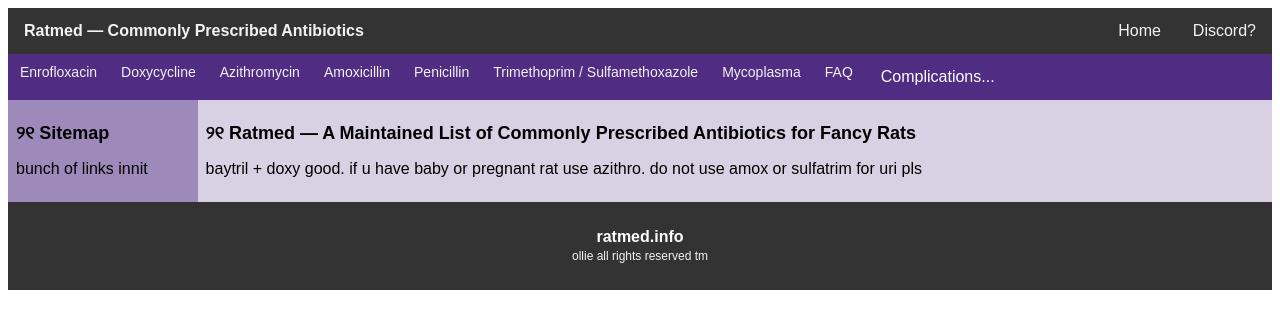
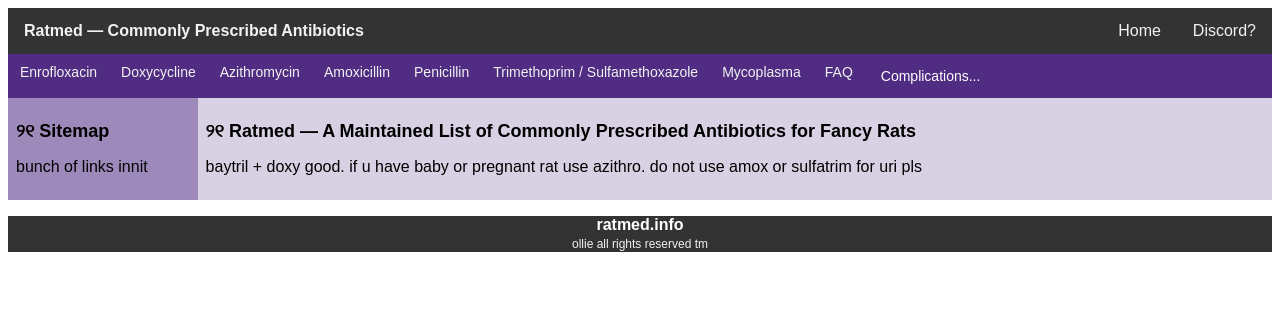
Before and after one commit to ratcare/antibiotics, a plain HTML site: page index.html in a window 1280 px wide. Drawn offline with Linux system fonts and the light colour scheme.

Commit message:
Update wiki.css

```diff
--- a/wiki.css
+++ b/wiki.css
@@ -80,7 +80,7 @@
 }
 
 .dropdown .dropbtn {
-  font-size: 16px;
+  font-size: 14px;
   border: none;
   outline: none;
   color: white;
@@ -123,7 +123,7 @@
 /* footer */
 footer {
   text-align: center;
-  padding: 10px 12px;
+  padding: 0px 2px;
   background-color: #333;
   color: white;
   font-size: 16px;
```
